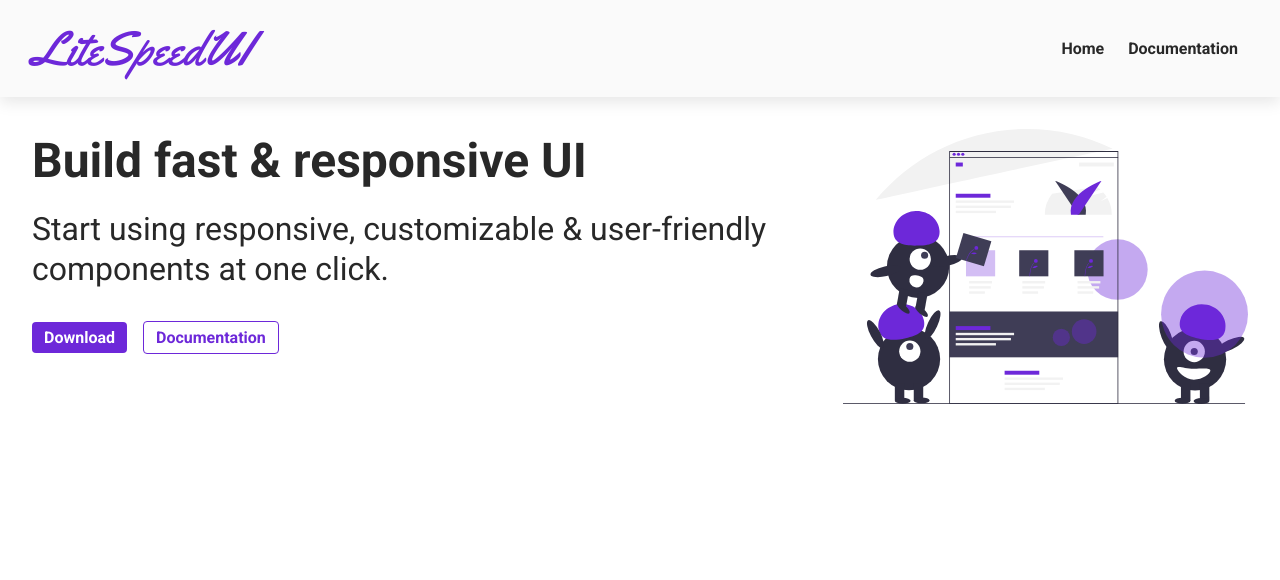
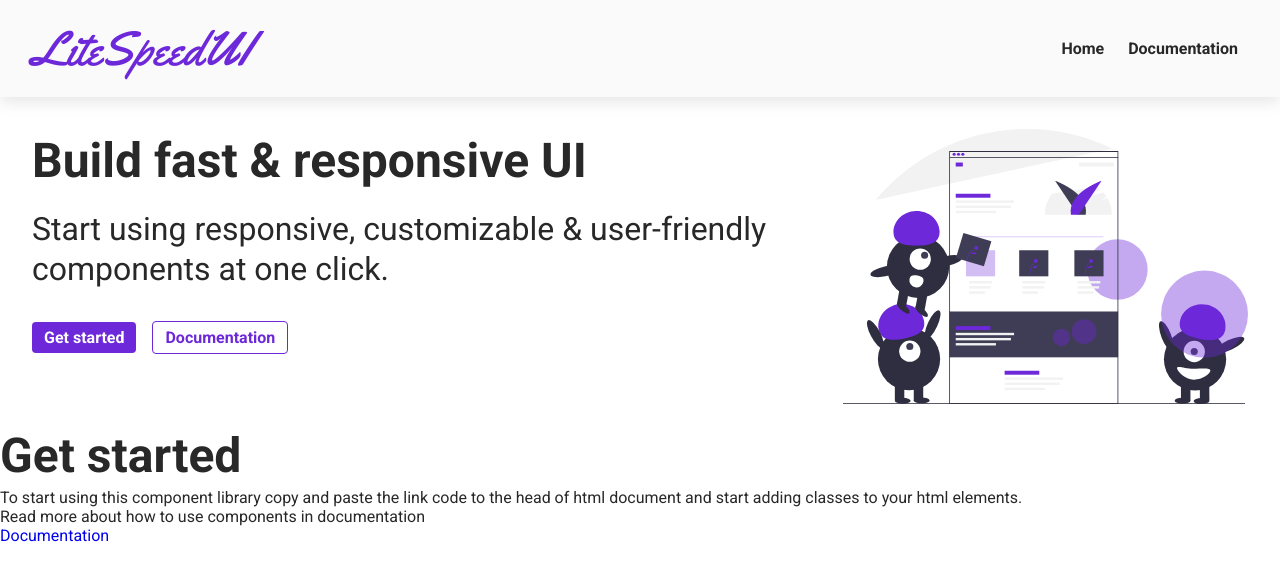
Before and after one commit to Pratik1005/component-library, a plain HTML site: page index.html in a window 1280 px wide. Drawn offline with Linux system fonts and the light colour scheme.

Commit message:
style: removed underline for all links

```diff
--- a/base-style.css
+++ b/base-style.css
@@ -161,6 +161,10 @@ h5,
     width: 100%;
 }
 
+a {
+    text-decoration: none;
+}
+
 /* Utility classes */
 .flex-ctn {
     display: flex;
--- a/index.html
+++ b/index.html
@@ -23,7 +23,7 @@
             <h1 class="hero-title">Build fast & responsive UI</h1>
             <h2 class="fw-regular">Start using responsive, customizable & user-friendly components at one click.</h2>
             <div class="hero-links">
-                <a href="#" class="cta-link-1 fw-bold">Download</a>
+                <a href="#" class="cta-link-1 fw-bold">Get started</a>
                 <a href="docs/docs.html" class="cta-link-2 fw-bold">Documentation</a>
             </div>
         </div>
@@ -31,5 +31,20 @@
             <img class="img-full" src="./components/images/hero-image.svg" alt="hero-image">
         </div>
     </section>
+
+    <!-- Installation -->
+    <section class="install-ctn">
+        <div class="install-content">
+            <h1>Get started</h1>
+            <p>To start using this component library copy and paste the link code to the head of html document and start adding classes to your html elements.</p>
+            <p>Read more about how to use components in documentation</p>
+            <div>
+                <a href="docs/docs.html" class="btn btn-primary">Documentation</a>
+            </div>
+        </div>
+        <div>
+
+        </div>
+    </section>
 </body>
 </html>
```
